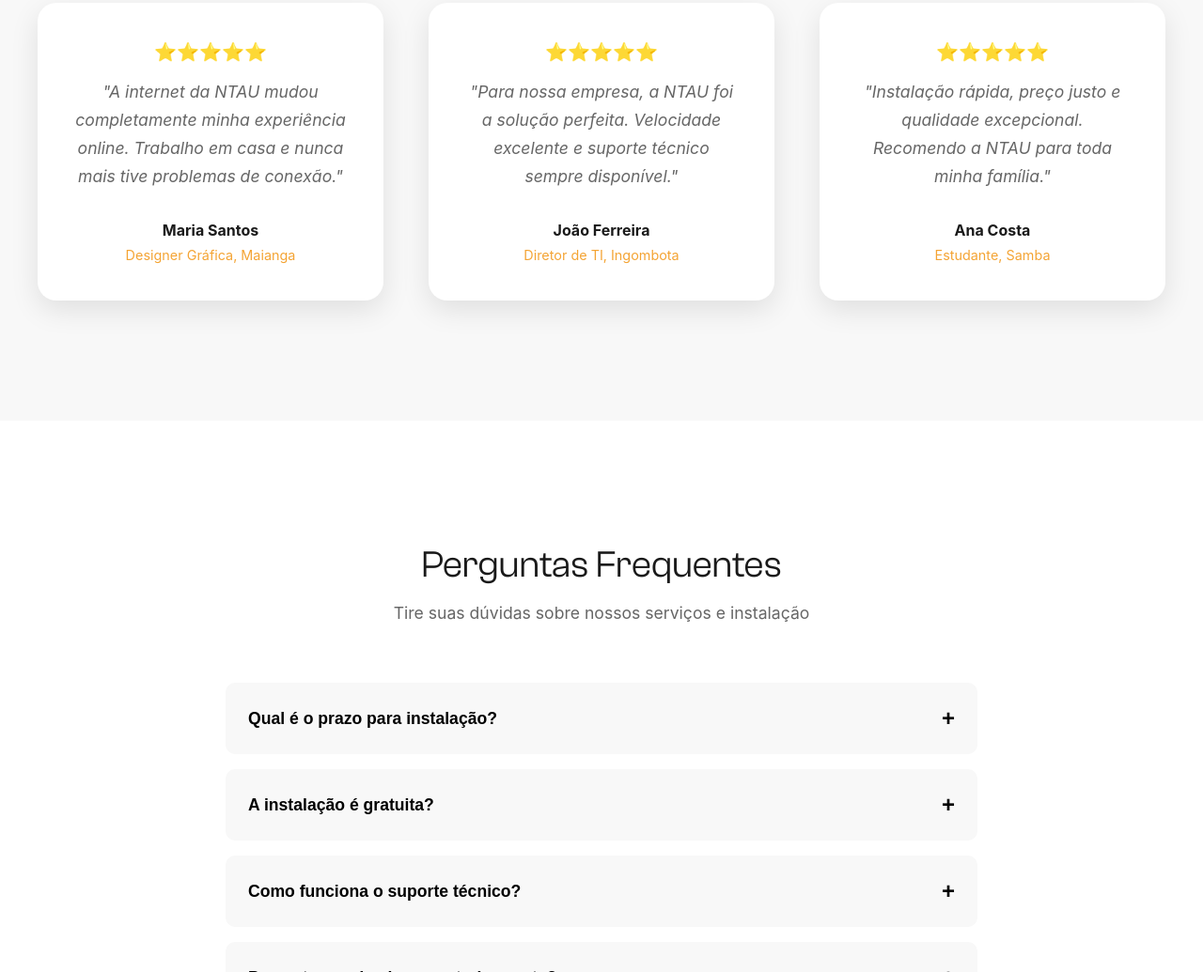
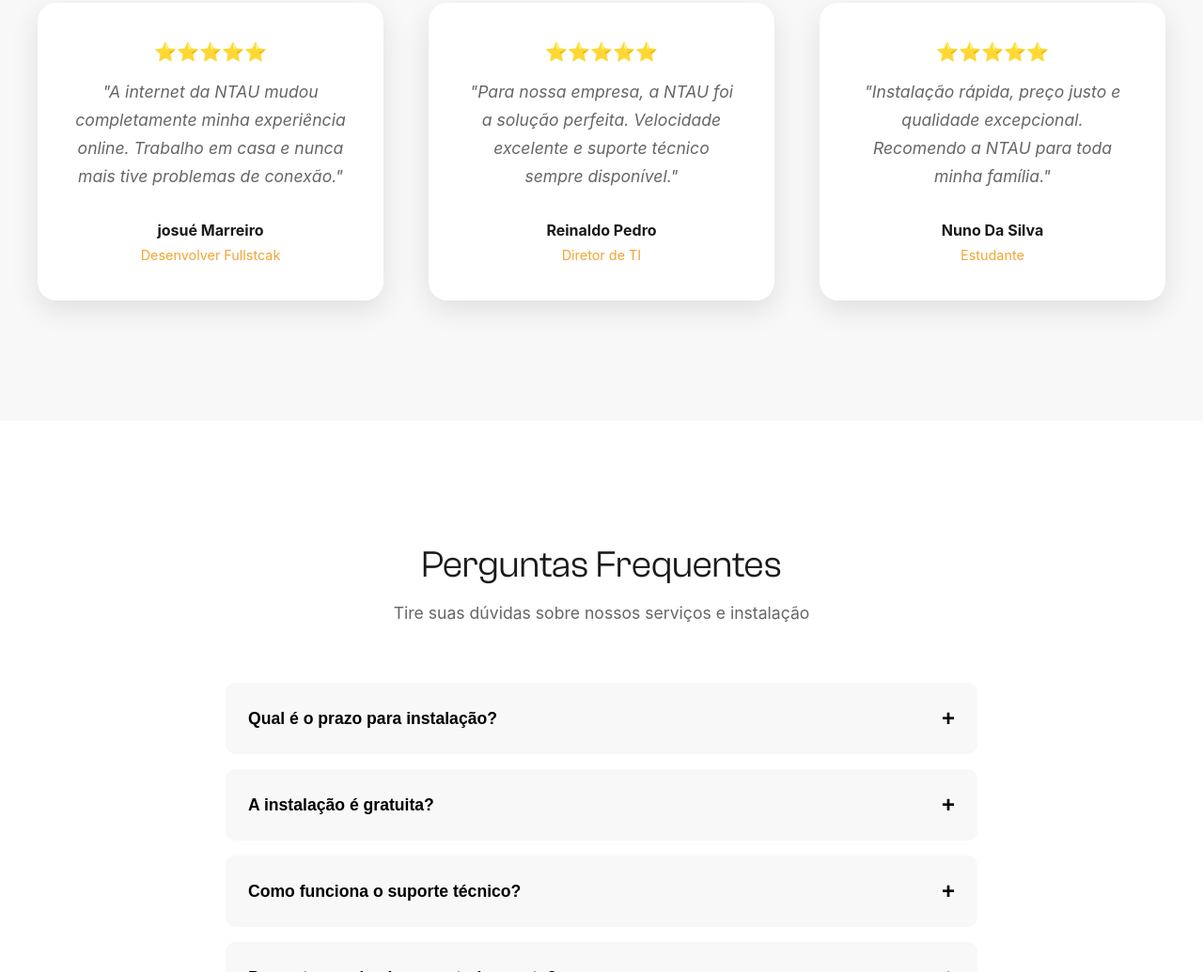
Before and after one commit to EtieneDomingos09/Portal-Ntau, a website: page index.html in a window 1280 px wide. Shown: the part 5248-6283 px from the top of the page at 94% size. Drawn offline with Linux system fonts and the light colour scheme.

Commit message:
mudando os cards de testemunho

```diff
--- a/index.html
+++ b/index.html
@@ -290,8 +290,8 @@
               "A internet da NTAU mudou completamente minha experiência online.
               Trabalho em casa e nunca mais tive problemas de conexão."
             </div>
-            <div class="testimonial-author">Maria Santos</div>
-            <div class="testimonial-role">Designer Gráfica, Maianga</div>
+            <div class="testimonial-author">josué Marreiro</div>
+            <div class="testimonial-role">Desenvolver Fullstcak</div>
           </div>
 
           <div class="testimonial-card fade-in">
@@ -300,8 +300,8 @@
               "Para nossa empresa, a NTAU foi a solução perfeita. Velocidade
               excelente e suporte técnico sempre disponível."
             </div>
-            <div class="testimonial-author">João Ferreira</div>
-            <div class="testimonial-role">Diretor de TI, Ingombota</div>
+            <div class="testimonial-author">Reinaldo Pedro</div>
+            <div class="testimonial-role">Diretor de TI</div>
           </div>
 
           <div class="testimonial-card fade-in">
@@ -310,8 +310,8 @@
               "Instalação rápida, preço justo e qualidade excepcional. Recomendo
               a NTAU para toda minha família."
             </div>
-            <div class="testimonial-author">Ana Costa</div>
-            <div class="testimonial-role">Estudante, Samba</div>
+            <div class="testimonial-author">Nuno Da Silva</div>
+            <div class="testimonial-role">Estudante</div>
           </div>
         </div>
       </div>
```
